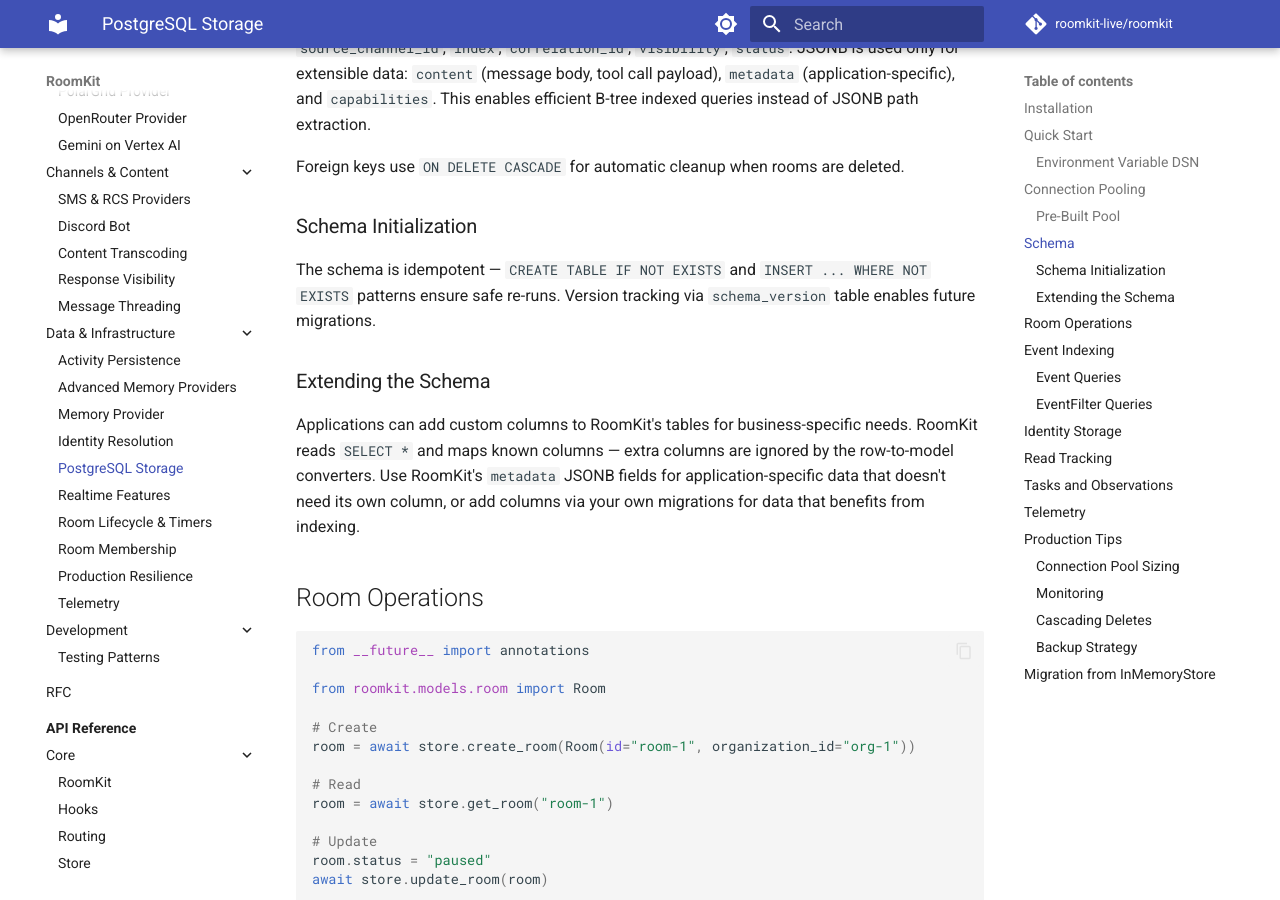
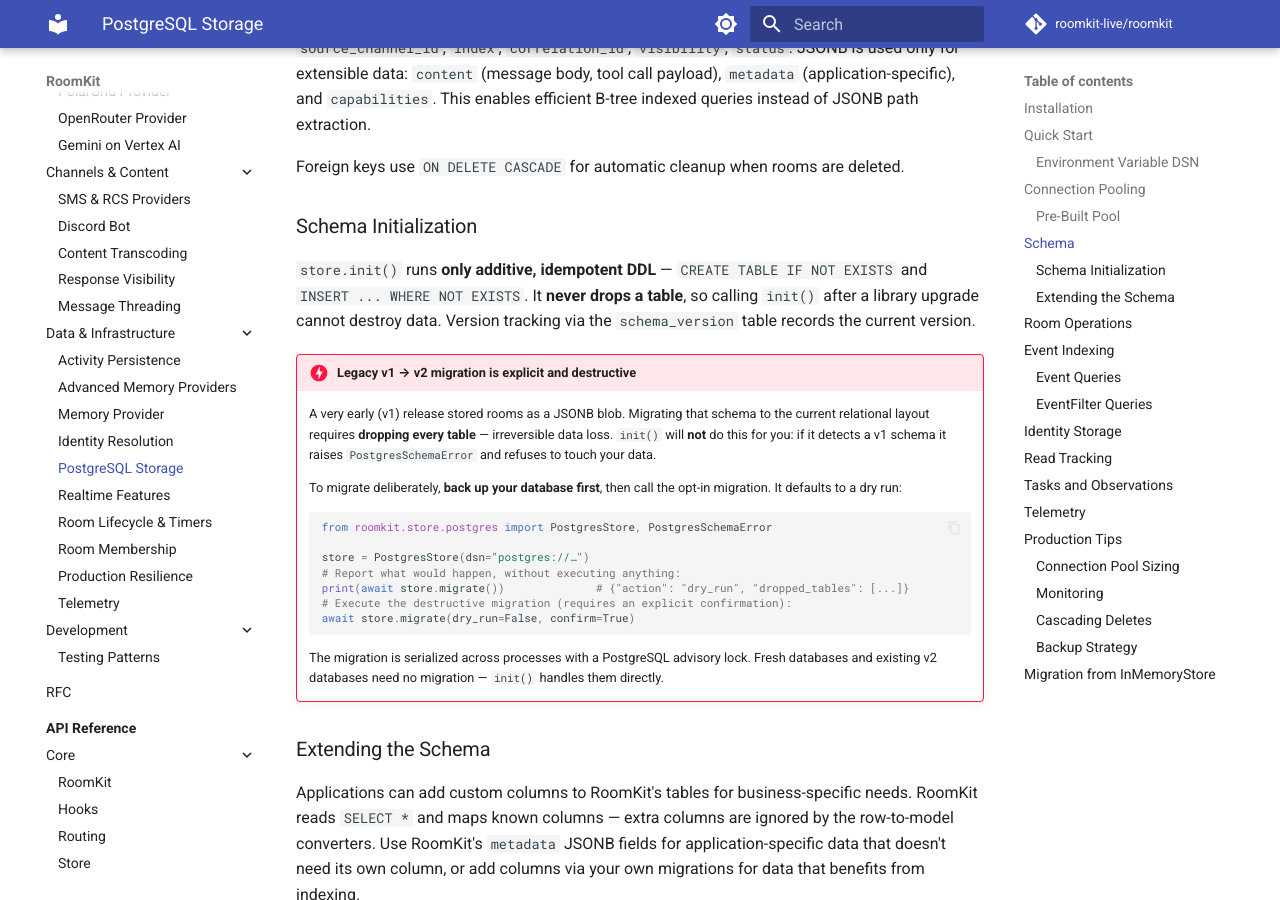
Before and after one commit to roomkit-live/roomkit-docs, an MkDocs documentation site: the page built from docs/guides/postgres-store.md, in a window 1280 px wide and 900 px high, scrolled down 2586 px. Built offline with MkDocs 1.6.1 and Material for MkDocs 9.7.7, drawn with Linux system fonts in a browser that asks for light colours; comment, search, counter and statistics services are not loaded.

Commit message:
docs(postgres): document non-destructive init() and opt-in migrate()
init() runs additive DDL only and never drops tables; the destructive v1->v2
migration is an explicit, backup-gated PostgresStore.migrate() call. Replaces
the misleading 'safe re-runs / idempotent' description of the old schema.

Follows the roomkit P0-1 fix.

````diff
--- a/docs/guides/postgres-store.md
+++ b/docs/guides/postgres-store.md
@@ -91,7 +91,24 @@ Foreign keys use `ON DELETE CASCADE` for automatic cleanup when rooms are delete
 
 ### Schema Initialization
 
-The schema is idempotent — `CREATE TABLE IF NOT EXISTS` and `INSERT ... WHERE NOT EXISTS` patterns ensure safe re-runs. Version tracking via `schema_version` table enables future migrations.
+`store.init()` runs **only additive, idempotent DDL** — `CREATE TABLE IF NOT EXISTS` and `INSERT ... WHERE NOT EXISTS`. It **never drops a table**, so calling `init()` after a library upgrade cannot destroy data. Version tracking via the `schema_version` table records the current version.
+
+!!! danger "Legacy v1 → v2 migration is explicit and destructive"
+    A very early (v1) release stored rooms as a JSONB blob. Migrating that schema to the current relational layout requires **dropping every table** — irreversible data loss. `init()` will **not** do this for you: if it detects a v1 schema it raises `PostgresSchemaError` and refuses to touch your data.
+
+    To migrate deliberately, **back up your database first**, then call the opt-in migration. It defaults to a dry run:
+
+    ```python
+    from roomkit.store.postgres import PostgresStore, PostgresSchemaError
+
+    store = PostgresStore(dsn="postgres://…")
+    # Report what would happen, without executing anything:
+    print(await store.migrate())              # {"action": "dry_run", "dropped_tables": [...]}
+    # Execute the destructive migration (requires an explicit confirmation):
+    await store.migrate(dry_run=False, confirm=True)
+    ```
+
+    The migration is serialized across processes with a PostgreSQL advisory lock. Fresh databases and existing v2 databases need no migration — `init()` handles them directly.
 
 ### Extending the Schema
 
````
